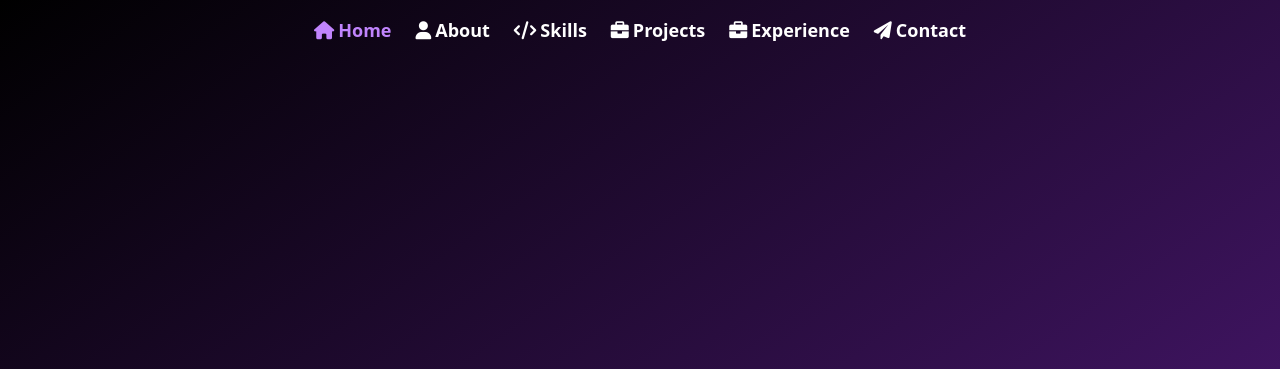
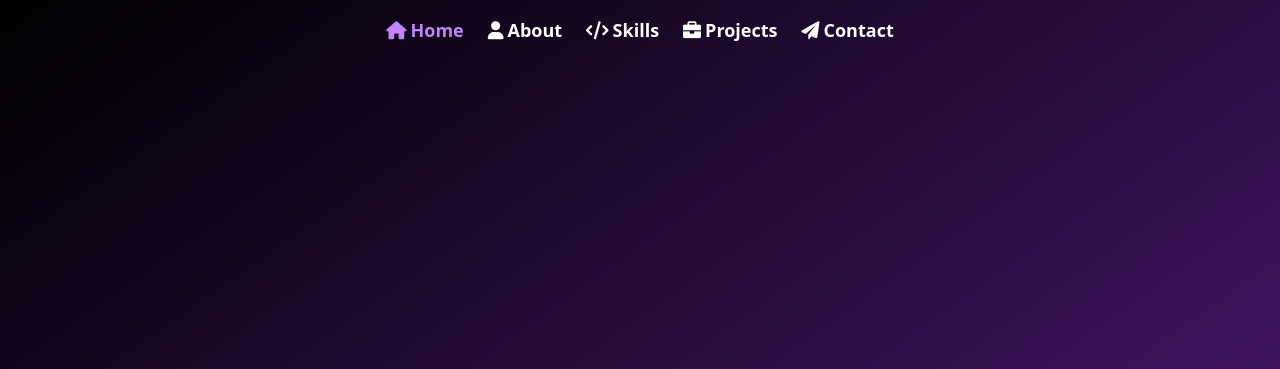
Before and after one commit to EzequielGonz/Mi-Portfolio-, a website: page src/index.html in a window 1280 px wide. Shown: the top 369 px of the page. Drawn offline with nearby package versions, Linux system fonts and the light colour scheme.

Commit message:
removeexperience

```diff
--- a/src/index.html
+++ b/src/index.html
@@ -31,7 +31,7 @@
             <li><button class="text-lg font-semibold" data-section="about"><i class="fas fa-user mr-1"></i>About</button></li>
             <li><button class="text-lg font-semibold" data-section="skills"><i class="fas fa-code mr-1"></i>Skills</button></li>
             <li><button class="text-lg font-semibold" data-section="projects"><i class="fas fa-briefcase mr-1"></i>Projects</button></li>
-            <li><button class="text-lg font-semibold" data-section="experience"><i class="fas fa-briefcase mr-1"></i>Experience</button></li>
+            <!-- <li><button class="text-lg font-semibold" data-section="experience"><i class="fas fa-briefcase mr-1"></i>Experience</button></li> -->
             <li><button class="text-lg font-semibold" data-section="contact"><i class="fas fa-paper-plane mr-1"></i>Contact</button></li>
         </ul>
     </nav>
```
